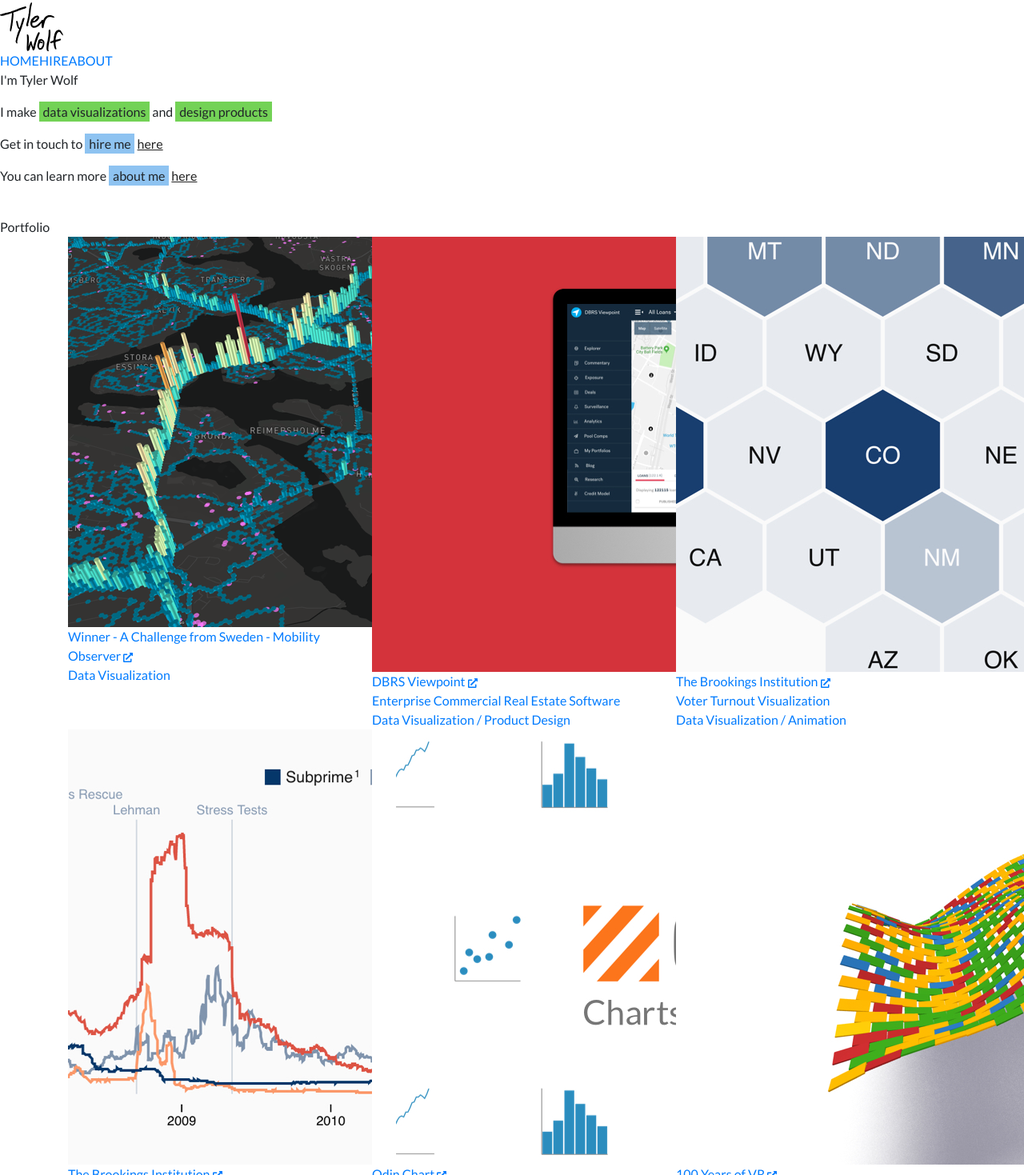
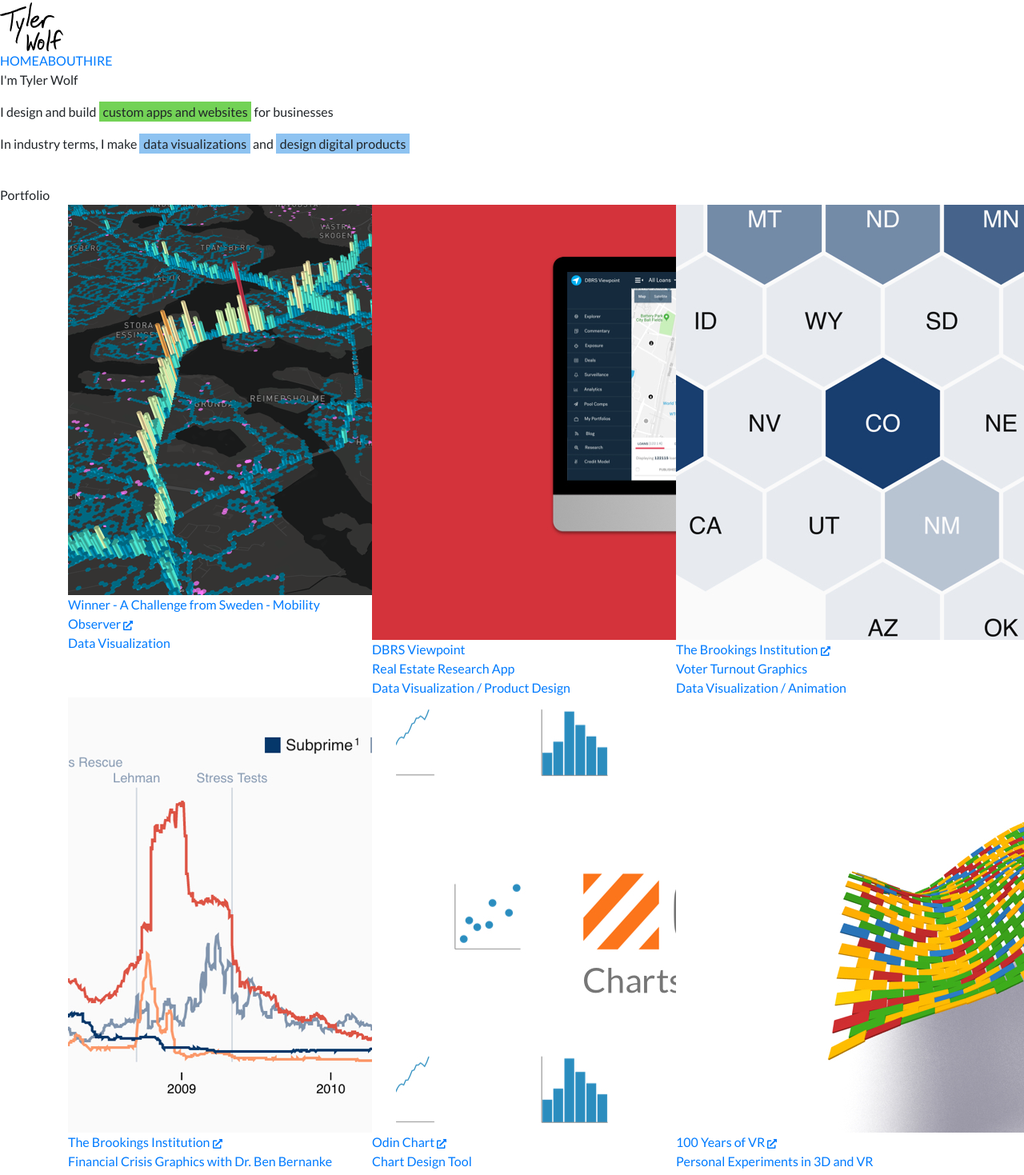
Before and after one commit to thetylerwolf/website, a React (Create React App) app: page / in a window 1280 px wide. Shown: the part 21-1490 px from the top of the page at 80% size. Built offline with nearby package versions, Linux system fonts and the light colour scheme.

Commit message:
some small design updates

```diff
--- a/src/assets/css/HeaderNav.css
+++ b/src/assets/css/HeaderNav.css
@@ -10,13 +10,12 @@
     top:0;
     left:0;
     right:0;
-    padding:10px 10px 0;
+    padding:20px 10px 0;
     z-index:1000;
     pointer-events:none;
 }
 
 .brand {
-    margin-top:20px;
     pointer-events:auto;
     opacity:1;
 
@@ -42,9 +41,6 @@
 .menu-text {
     letter-spacing: 3.2px;
     font-weight:700;
-}
-
-.menu-text {
     font-size:14px;
 }
 
@@ -54,18 +50,55 @@
 
 .open-menu {
     margin-left:auto;
-    padding: 20px 20px 0 0;
 }
 
 .open-menu .menu-text {
-    margin-left: 20px;
+    position:relative;
+    padding:10px;
     color:#212529;
     cursor:pointer;
     pointer-events:auto;
+    text-decoration:none;
 }
 
-.open-menu .menu-text:hover {
-    text-decoration:none;
+.open-menu .menu-text:not(.hire):after {
+    content:"";
+    position:absolute;
+    background-color:#212529;
+    height:2px;
+    width:calc(100% - 10px);
+    left:5px;
+    bottom:calc(100% + 7px);
+    /*transform:rotate(90deg);*/
+    /*transform-origin: top left;*/
+    opacity: 0;
+    transition: opacity 0.5s, bottom 0.5s;
+}
+
+.open-menu .menu-text.first:after {
+    background-color:#ffd451;
+}
+
+.open-menu .menu-text.second:after {
+    background-color:#73d256;
+}
+
+.open-menu .menu-text:not(.hire):hover:after {
+    opacity:1;
+    bottom:7px;
+    transform:rotate(0deg);
+}
+
+.menu-text.hire {
+    /*position:absolute;*/
+    background-color:#e05c5c;
+    color:#fff;
+    border-radius:1em;
+    transition: background-color 0.5s;
+}
+
+.menu-text.hire:hover {
+    background-color:#d82f2f;
 }
 
 /*********************
--- a/src/assets/js/portfolio.js
+++ b/src/assets/js/portfolio.js
@@ -32,11 +32,9 @@
         'img': 'dbrs.jpg'
       },
       'description': [
-        'Enterprise Commercial Real Estate Software',
+        'Real Estate Research App',
         'Data Visualization / Product Design'
       ],
-      'external': true,
-      'link': 'https://www.dbrs.com/',
       'id': 'dbrs',
     },
     {
@@ -49,7 +47,7 @@
         'img': 'voter-turnout.jpg'
       },
       'description': [
-        'Voter Turnout Visualization',
+        'Voter Turnout Graphics',
         'Data Visualization / Animation'
       ],
       'external': true,
@@ -66,7 +64,7 @@
         'img': 'financial-crisis.jpg'
       },
       'description': [
-        'Dr. Ben Bernanke Financial Crisis Visualizations',
+        'Financial Crisis Graphics with Dr. Ben Bernanke',
         'Data Visualization / Animation'
       ],
       'external': true,
@@ -83,7 +81,7 @@
         'img': 'odin_banner.jpg'
       },
       'description': [
-        'Data Visualization Tool',
+        'Chart Design Tool',
         'Creator / Product Design / Data Visualization'
       ],
       'external': true,
@@ -115,7 +113,7 @@
         'img': 'spectrum-diagnoses.jpg'
       },
       'description': [
-        'Autism Research Visualization',
+        'Autism Research Graphics',
         'Data Visualization / Animation'
       ],
       'external': true,
@@ -134,7 +132,7 @@
         'img': 'sentinel-labs.jpg'
       },
       'description': [
-        'Enterprise Commercial Real Estate Software',
+        'Commercial Real Estate Investment App',
         'Data Visualization / Product Design'
       ],
       'id': 'sentinel-labs',
@@ -148,7 +146,7 @@
         'img': 'Biome.jpg'
       },
       'description': [
-        'Gut Biome Visualization',
+        'Gut Biome Graphics',
         'Interactive Data Visualization'
       ],
       'id': 'biome'
@@ -179,7 +177,7 @@
         'img': 'UNEP.jpg'
       },
       'description': [
-        'Interactive Data Visualization',
+        'Interactive Data Graphics',
         'Data for a Cause'
       ],
       'external': true,
@@ -198,7 +196,7 @@
         'img': 'meditation_cover.jpg'
       },
       'description': [
-        'Meditation Timer',
+        'Meditation Timer App',
         'Market Research / Branding / Product Design / Data Visualization / Full Stack Development'
       ],
       'id': 'meditation'
@@ -215,7 +213,7 @@
         'img': 'vida_cover.jpg'
       },
       'description': [
-        'Personal Encryption App',
+        'Personal Cybersecurity App',
         'UX Design / Product Management'
       ],
       'lightText': true,
@@ -248,7 +246,7 @@
         'img': 'donorschoose.jpg'
       },
       'description': [
-        'Interactive Data Visualization',
+        'Interactive Data Graphics',
         'Data for a Cause'
       ],
       'external': true,
@@ -281,7 +279,7 @@
         'img': 'uxwords.jpg'
       },
       'description': [
-        'Interactive Data Visualization',
+        'Interactive Data Graphics',
         'Data Visualization / Animation'
       ],
       'external': true,
@@ -330,7 +328,7 @@
         'img': 'CDDashboard.jpg'
       },
       'description': [
-        'Interactive Data Visualization',
+        'Interactive Data Graphics',
         'Data Visualization / Animation'
       ],
       'external': true,
@@ -364,7 +362,7 @@
         'img': 'novus_cover.jpg'
       },
       'description': [
-        'Financial Analytics Platform',
+        'Financial Analytics App',
         'Data Visualization Design / UX Design / Front End Development'
       ],
       'lightText': true,
--- a/src/components/HeaderNav.js
+++ b/src/components/HeaderNav.js
@@ -56,8 +56,8 @@
 
         <div className="full-menu" >
           <NavLink exact activeClassName="selected" className="menu-link home" to="/" onClick={ (e) => this.toggleMenu(e) }><span>Home</span></NavLink>
+          <NavLink exact activeClassName="selected" className="menu-link about" to="/about" onClick={ (e) => this.toggleMenu(e) }><span>About</span></NavLink>
           <NavLink exact activeClassName="selected" className="menu-link hire" to="/contact" onClick={ (e) => this.toggleMenu(e) }><span>Hire</span></NavLink>
-          <NavLink exact activeClassName="selected" className="menu-link about" to="/about" onClick={ (e) => this.toggleMenu(e) }><span>About</span></NavLink>
         </div>
 
         <header className="header-nav">
@@ -66,8 +66,8 @@
 
           <div className="open-menu d-none d-md-block d-lg-block">
               <NavLink className="menu-text first" to="/">HOME</NavLink>
-              <NavLink className="menu-text second" to="/contact">HIRE</NavLink>
-              <NavLink className="menu-text third" to="/about">ABOUT</NavLink>
+              <NavLink className="menu-text second" to="/about">ABOUT</NavLink>
+              <NavLink className="menu-text third hire" to="/contact">HIRE</NavLink>
           </div>
 
           <div className="toggle d-md-none d-lg-none d-xl-none">
--- a/src/components/Home.js
+++ b/src/components/Home.js
@@ -110,9 +110,12 @@
                 {/* <canvas ref="nameCanvas"></canvas> */}
                 {/* <img src="logo.png" alt="Tyler Wolf" /> */}
                 <p>I'm <span className="name-text">Tyler Wolf</span></p>
-                <p>I make <span className="highlight-1">data visualizations</span> and <span className="highlight-1">design products</span></p>
-                <p>Get in touch to <span className="highlight-2">hire me</span> <Link className="dark-link" to="/contact">here</Link></p>
-                <p>You can learn more <span className="highlight-2">about me</span> <Link className="dark-link" to="/about">here</Link></p>
+                <p>I design and build <span className="highlight-1">custom apps and websites</span> for businesses</p>
+                <p>In industry terms, I make <span className="highlight-2">data visualizations</span> and <span className="highlight-2">design digital products</span></p>
+                {/*
+                  <p>Get in touch to <span className="highlight-2">hire me</span> <Link className="dark-link" to="/contact">here</Link></p>
+                  <p>You can learn more <span className="highlight-2">about me</span> <Link className="dark-link" to="/about">here</Link></p>
+                */}
               </div>
               <br/>
               {/*
--- a/src/components/PortfolioPages/Basis.js
+++ b/src/components/PortfolioPages/Basis.js
@@ -66,16 +66,16 @@
                 <Col xs={ 12 } sm={ 12 } md={ 8 } xl={ 8 } lg={ 8 }>
                   <p>
                     Sentinel Labs' primary offering is a Commercial Real Estate (CRE)
-                    workflow management platform. The platform deals with very complex
-                    hierarchy of data. Users are CRE professionals who manage their
+                    workflow management platform. The platform deals with a very large
+                    collection of data. Users are CRE professionals who manage their
                     data and work tasks through the Basis platform.
                   </p>
                   <p>
                     Working on Basis required learning how this ubiquitous, yet
-                    discreet industry handles and understands its own data. From there
+                    discreet, industry handles and understands its own data. From there
                     it was about understanding how the Basis platform could enable
-                    its users to better understand, access and manage their own data while
-                    simulataneously digitizing many of their pen-and-paper processes.
+                    its users to better understand, access and manage their investment data while
+                    simulataneously digitizing many of their historically pen-and-paper processes.
                   </p>
                   <p>
                     Users have consistently responded positively to the initial platform
@@ -102,15 +102,15 @@
                 <Col xs={ 12 } sm={ 12 } md={ 8 } xl={ 8 } lg={ 8 }>
                   <p>
                     One of Basis' core offerings is the ability to create and automate
-                    standardized workflows around deal-making and due diligence. The
-                    workflow management UI was designed to make workflow progress and
+                    standardized workflows around deal-making and investment research. The
+                    workflow management tool was designed to make workflow progress and
                     participant responsibilities easy to understand and work through.
                   </p>
                   <p>
                     The design uses clear iconography and colors to communicate task
-                    progress on task cards. Spatial alignment of task cards in swimlanes
-                    corresponding to milestones makes workflow progress clear at a glance.
-                    Users can drag and drop tasks across the UI as they're completed.
+                    progress on task cards. Organizing task cards into columns
+                    corresponding to project milestones makes workflow progress clear at a glance.
+                    Users can drag and drop tasks across the screen as they're completed.
                   </p>
 
                 </Col>
--- /dev/null
+++ b/src/components/PortfolioPages/DBRS.js
@@ -0,0 +1,121 @@
+import React, { Component } from 'react'
+import {
+  Grid,
+  Row,
+  Col
+} from 'react-bootstrap'
+
+const customStyles = {
+  title: {
+    color:'#fff'
+  },
+  titleBar: {
+    backgroundColor:'#fff'
+  },
+  headerColor: {
+    backgroundColor: '#e21836'
+  }
+}
+
+export default class Basis extends Component {
+
+  render() {
+
+    return (
+
+      <div className="view-portfolio-piece">
+
+        <div className="piece-header basis" style={ customStyles.headerColor }>
+
+          <div className="piece-title-wrap">
+
+            <div className="piece-title" style={ customStyles.title }>DBRS Viewpoint</div>
+            <div className="title-bar" style={ customStyles.titleBar } />
+
+          </div>
+
+        </div>
+
+        <div className="piece-body">
+
+          <div className="summary-wrap">
+            <div className="summary-bar" />
+            <div className="summary-text">
+              <div className="summary-title">Summary</div>
+              <br/>
+              DBRS Viewpoint - Commercial real estate research tool
+              <br/><br/>
+              Sketch, Figma
+              <br/><br/>
+              Product Design, Data Visualization Design
+              <br/><br/>
+              November 2018 - Present
+            </div>
+          </div>
+
+          <div className="description-wrap">
+            <Grid>
+
+              <Row>
+                <Col xs={ 12 } sm={ 12 } md={ 8 } xl={ 8 } lg={ 8 }>
+                  <h1>Overview</h1>
+                </Col>
+              </Row>
+
+              <Row>
+                <Col xs={ 12 } sm={ 12 } md={ 8 } xl={ 8 } lg={ 8 }>
+                  <p>
+                    Viewpoint is an industry-leading Commercial Real Estate (CRE)
+                    research platform from DBRS, one of the world's largest credit ratings agencies.
+                    Viewpoint gives users access to DBRS' vast library of investment ratings
+                    through an intuitive, map-based interface. Viewpoint is unrivaled in its
+                    peer group with regard to design and usability.
+                  </p>
+                  <p>
+                    I worked with DBRS to re-design their app for a long-awaited product update.
+                    Through the update, we expanded the amount of data available to users to include
+                    an entire new continent (Europe).
+                  </p>
+                  <p>
+                    In addition to introducing new data, we added functionality to make it easier for users to
+                    compare investments across countries both visually (on the map) and in a spreadsheet format.
+                  </p>
+                </Col>
+              </Row>
+
+              <Row>
+                <Col xs={ 12 } sm={ 12 } md={ 8 } xl={ 8 } lg={ 8 }>
+                  <h3>US Investment Research Map</h3>
+                </Col>
+              </Row>
+
+              <Row>
+                <Col className="image-container" xs={ 12 } sm={ 12 } md={ 8 } xl={ 8 } lg={ 8 }>
+                  <img alt="US investment research map" src="/portfolio/dbrs/dbrs.jpg" />
+                </Col>
+              </Row>
+
+              <Row>
+                <Col xs={ 12 } sm={ 12 } md={ 8 } xl={ 8 } lg={ 8 }>
+                  <h3>European Investment Research Map</h3>
+                </Col>
+              </Row>
+
+              <Row>
+                <Col className="image-container" xs={ 12 } sm={ 12 } md={ 8 } xl={ 8 } lg={ 8 }>
+                  <img alt="european investment research map" src="/portfolio/dbrs/europe.jpg" />
+                </Col>
+              </Row>
+
+            </Grid>
+          </div>
+
+        </div>
+
+      </div>
+
+    )
+
+  }
+
+}
--- a/src/components/PortfolioPages/index.js
+++ b/src/components/PortfolioPages/index.js
@@ -9,12 +9,19 @@
 import Meditation from './Meditation'
 import Biome from './Biome'
 import Basis from './Basis'
+import DBRS from './DBRS'
 
 var portfolioPages = {
+  'dbrs': {
+    page: <DBRS/>,
+    name: 'DBRS Viewpoint',
+    previous: 'novus',
+    next: 'sentinel-labs'
+  },
   'sentinel-labs': {
     page: <Basis/>,
     name: 'Basis by Sentinel Labs',
-    previous: 'novus',
+    previous: 'dbrs',
     next: 'biome'
   },
   biome: {
```
Also changed, not shown: public/portfolio/dbrs/europe.jpg (renamed from public/portfolio/dbrs/euope.jpg).
